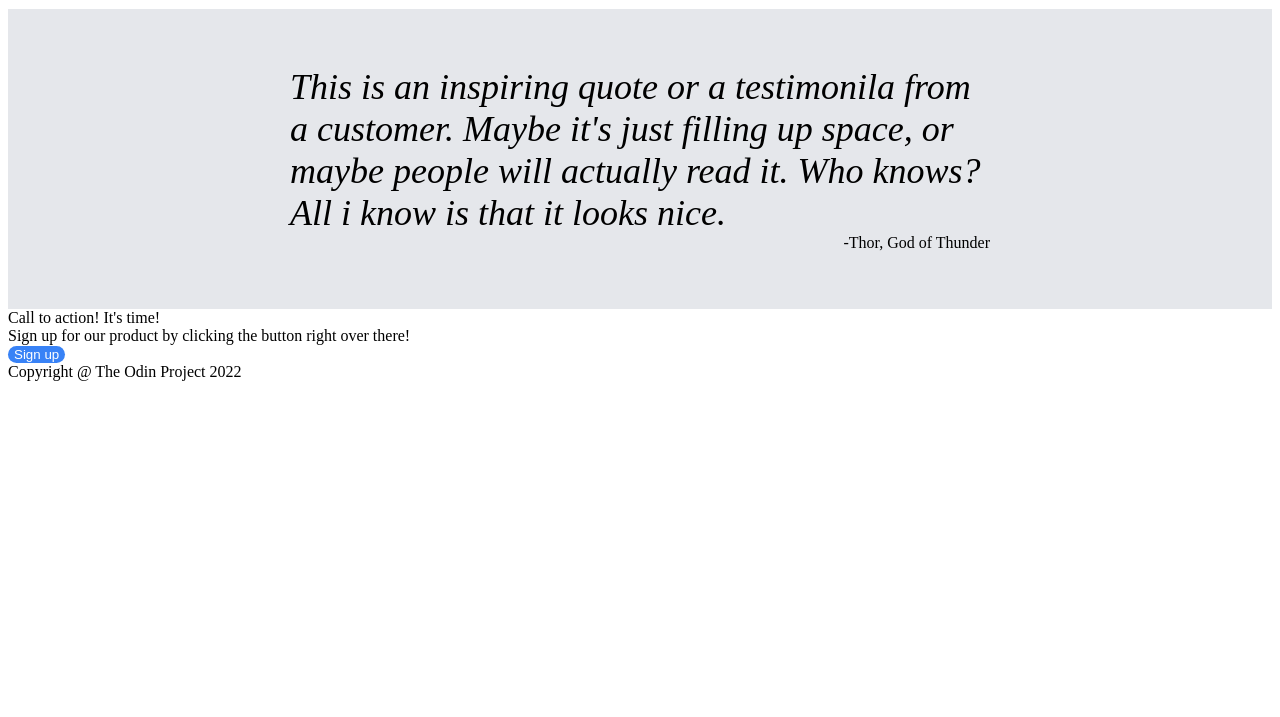
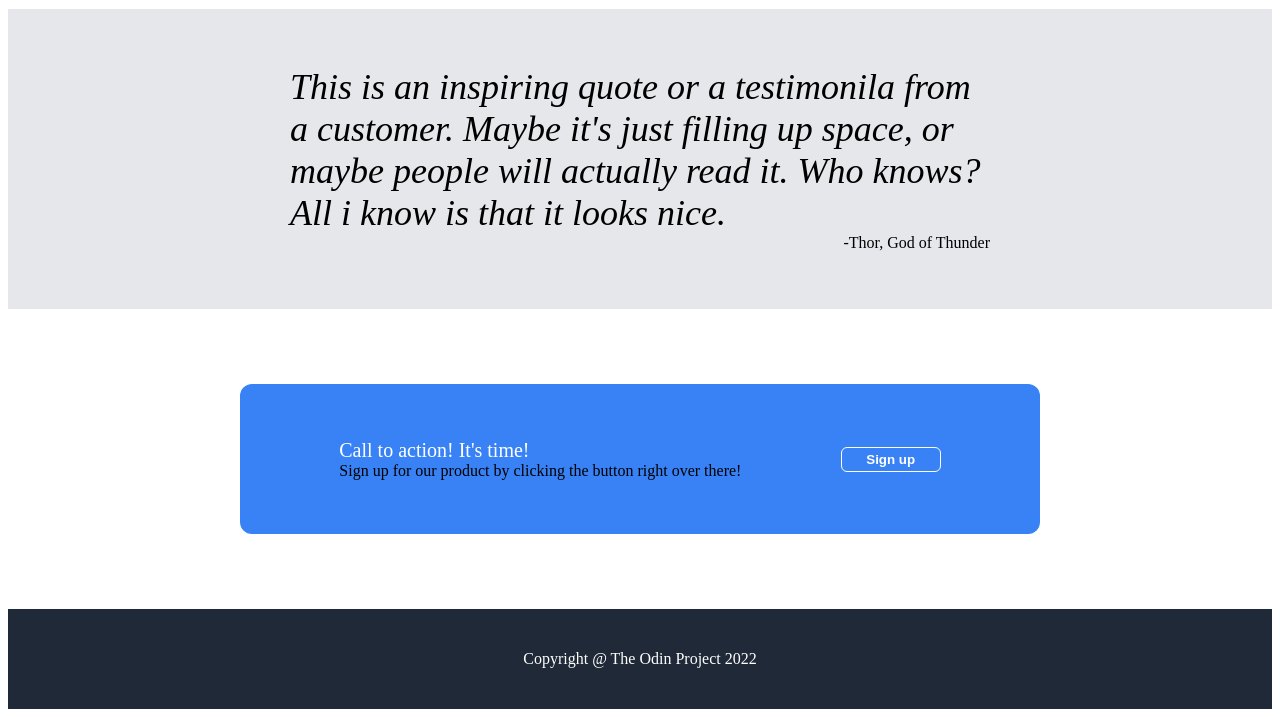
Before and after one commit to Karoliskved/main-page-using-flex, a plain HTML site: page index.html in a window 1280 px wide. Shown: the part 699-1416 px from the top of the page. Before the commit the page ends 1088 px from the top, so only its background shows below. Drawn offline with Linux system fonts and the light colour scheme.

Commit message:
add styles to call to action and footer section

```diff
--- a/index.html
+++ b/index.html
@@ -58,9 +58,14 @@
     </div>
     </div>
     <div class="product">
+        <div class="productContainer">
+        <div>
         <div class="calltoa">Call to action! It's time!</div>
-        <div>Sign up for our product by clicking the button right over there!</div>
-        <button>Sign up</button>
+        <div call="calltext">Sign up for our product by clicking the button right over there!</div>
+        </div>
+        <button class="sbutton">Sign up</button>
+        </div>
+
     </div>
     <div class="footer"> Copyright @ The Odin Project 2022</div>
 </body>
--- a/style.css
+++ b/style.css
@@ -16,6 +16,7 @@ a{
 .body{
     display: flex;
     flex-direction: column;
+
 }
 .header{
     background-color: #1f2937;
@@ -47,7 +48,7 @@ button{
     background-color: #3882f6;
     color: white;
     max-width: 100px;
-    border-radius: 12px;
+    border-radius: 6px;
    border-style: none;
 }
 .image{
@@ -91,7 +92,7 @@ button{
   }
   .information{
     font-size: 36px;
-    font-weight: extra-bold;
+    font-weight: bold;
     color: #1F2937;
   }
 .quotebox{
@@ -117,3 +118,42 @@ button{
     background-color: #e5e7eb ;
     justify-content: center;
 }
+.product{
+    display: flex;
+    justify-content: center;
+    align-items: center;
+    height: 300px;
+
+}
+.productContainer{
+    background-color: #3882f6;
+    display: flex;
+    justify-content: space-evenly;
+    align-items: center;
+    height: 150px;
+    width: 800px;
+    border-radius: 12px;
+}
+.sbutton{
+    border: white;
+    border-style: solid;
+    border-width: 1px;
+    font-weight: bold;
+    height: 25px;
+    width: 100px;
+}
+.calltoa{
+    color: white;
+    font-size: 20px;
+}
+.calltext{
+    color: white;
+}
+.footer{
+    display: flex;
+    justify-content: center;
+    align-items: center;
+    background-color: #1f2937;
+    color: white;
+    height: 100px;
+}
```
